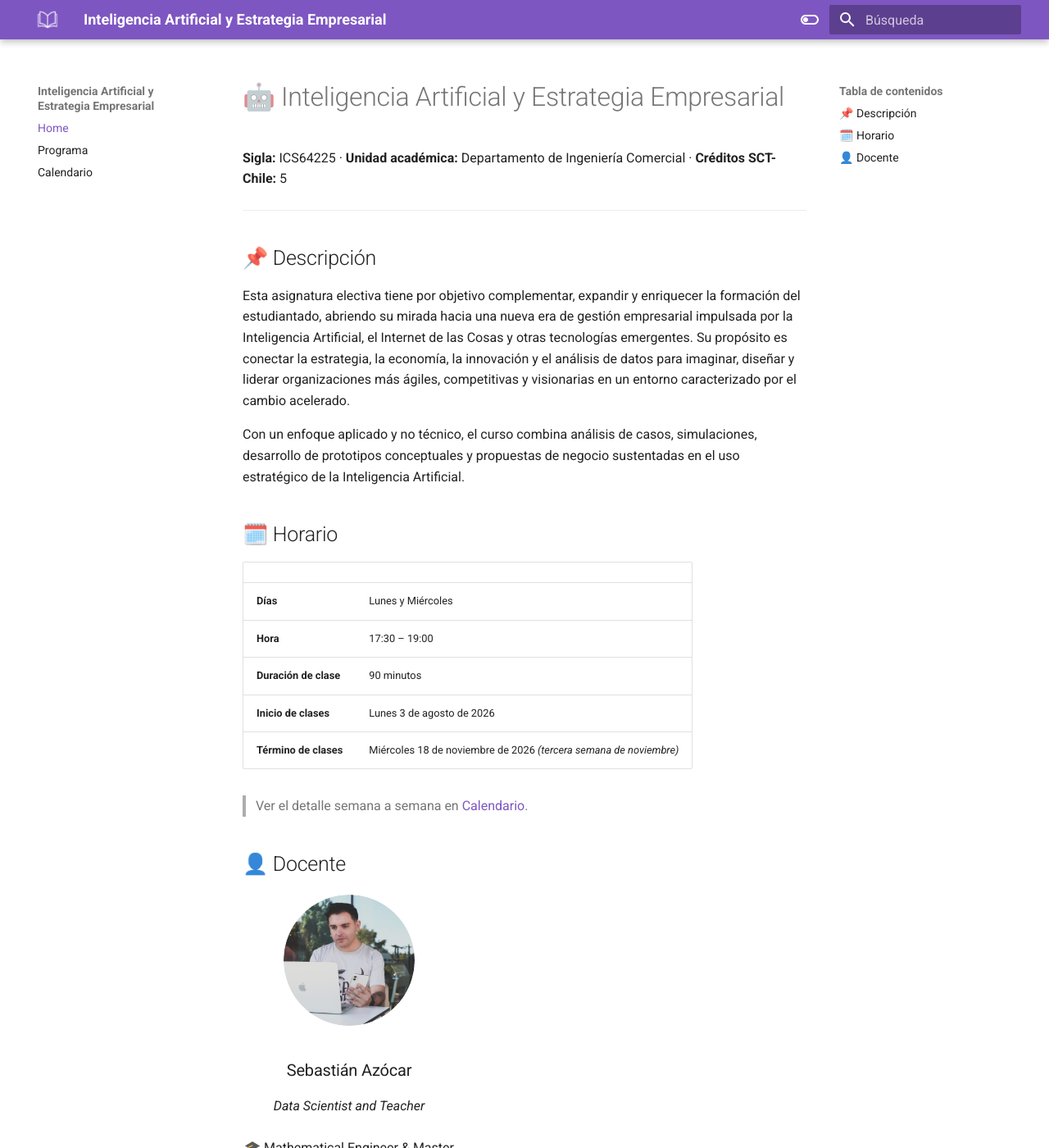
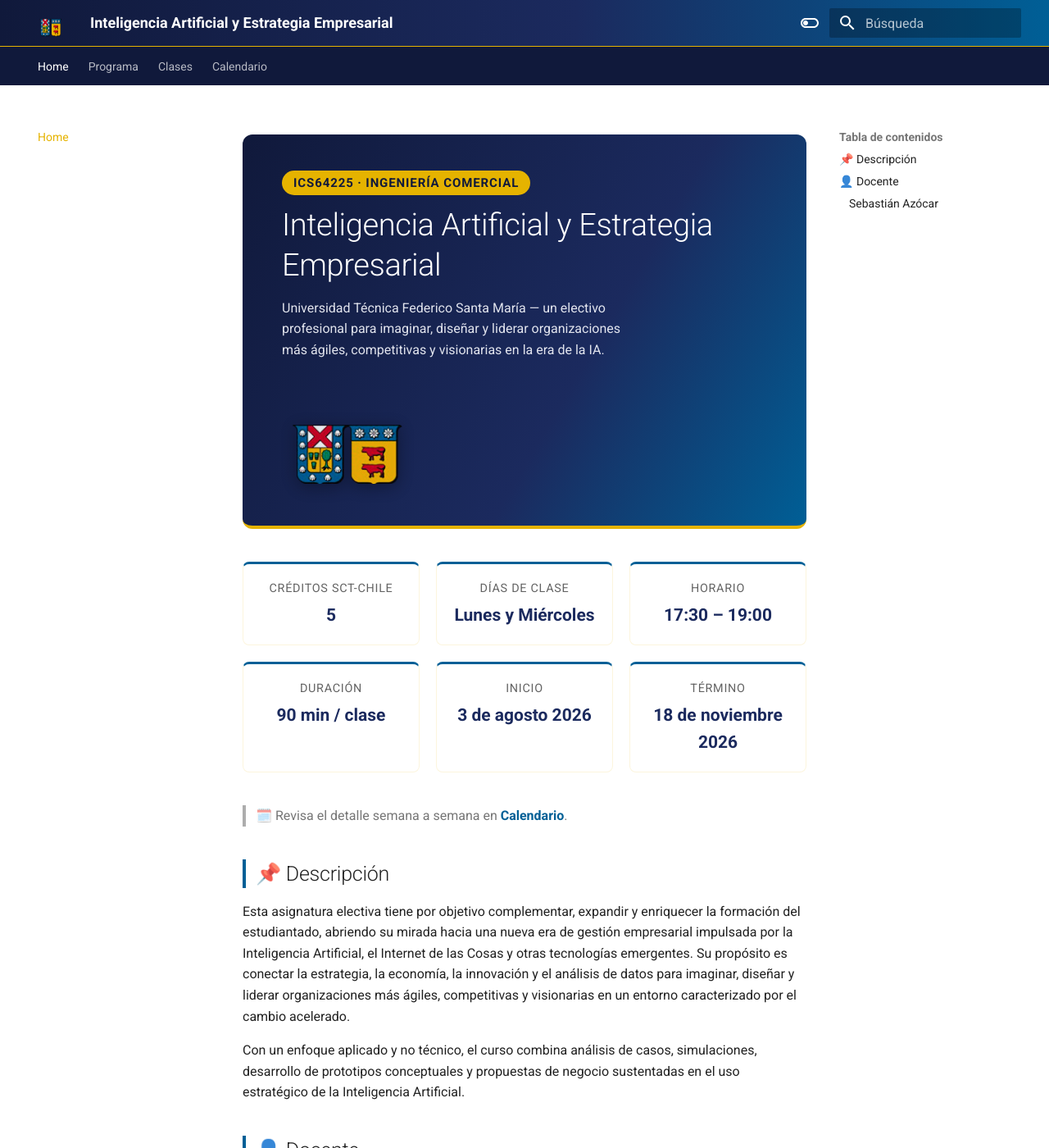
Before and after one commit to hizocar/ia-course-usm, an MkDocs documentation site: the page built from docs/index.md, in a window 1280 px wide and 1400 px high. Shown: the whole window at 82% size. Built offline with MkDocs 1.6.1 and Material for MkDocs 9.7.7, drawn with Linux system fonts in a browser that asks for light colours; some of the changed text lies outside the part shown.

Commit message:
Add Class 1 & 2 content and rebrand site with UTFSM institutional colors
- Add docs/clases/clase1.md and clase2.md (first two sessions, week 1)
  with objectives, 90-min agenda, content, in-class activity and reading.
- Replace generic logo with the real USM shield (extracted from the
  official syllabus PDF) as site logo/favicon.
- Add docs/stylesheets/extra.css overriding Material's palette with
  colors sampled from the official USM crest/seal (navy, blue, gold,
  crimson), plus a hero banner, fact cards and session badges.

Co-Authored-By: Claude Sonnet 5 <noreply@anthropic.com>

```diff
--- a/docs/index.md
+++ b/docs/index.md
@@ -1,8 +1,23 @@
-# 🤖 Inteligencia Artificial y Estrategia Empresarial
+<div class="usm-hero" markdown>
+<div>
+<span class="usm-hero-tag">ICS64225 · Ingeniería Comercial</span>
+<h1>Inteligencia Artificial y Estrategia Empresarial</h1>
+<p>Universidad Técnica Federico Santa María — un electivo profesional para imaginar, diseñar y
+liderar organizaciones más ágiles, competitivas y visionarias en la era de la IA.</p>
+</div>
+<img src="images/usm_shield.png" alt="Escudo Universidad Técnica Federico Santa María">
+</div>
 
-**Sigla:** ICS64225 · **Unidad académica:** Departamento de Ingeniería Comercial · **Créditos SCT-Chile:** 5
+<div class="usm-facts" markdown>
+<div class="usm-fact"><span class="usm-fact-label">Créditos SCT-Chile</span><span class="usm-fact-value">5</span></div>
+<div class="usm-fact"><span class="usm-fact-label">Días de clase</span><span class="usm-fact-value">Lunes y Miércoles</span></div>
+<div class="usm-fact"><span class="usm-fact-label">Horario</span><span class="usm-fact-value">17:30 – 19:00</span></div>
+<div class="usm-fact"><span class="usm-fact-label">Duración</span><span class="usm-fact-value">90 min / clase</span></div>
+<div class="usm-fact"><span class="usm-fact-label">Inicio</span><span class="usm-fact-value">3 de agosto 2026</span></div>
+<div class="usm-fact"><span class="usm-fact-label">Término</span><span class="usm-fact-value">18 de noviembre 2026</span></div>
+</div>
 
----
+> 🗓️ Revisa el detalle semana a semana en [**Calendario**](calendario.md).
 
 ## 📌 Descripción
 
@@ -17,31 +32,21 @@ Con un enfoque aplicado y no técnico, el curso combina análisis de casos, simu
 de prototipos conceptuales y propuestas de negocio sustentadas en el uso estratégico de la
 Inteligencia Artificial.
 
-## 🗓️ Horario
-
-| | |
-|---|---|
-| **Días** | Lunes y Miércoles |
-| **Hora** | 17:30 – 19:00 |
-| **Duración de clase** | 90 minutos |
-| **Inicio de clases** | Lunes 3 de agosto de 2026 |
-| **Término de clases** | Miércoles 18 de noviembre de 2026 *(tercera semana de noviembre)* |
-
-> Ver el detalle semana a semana en [Calendario](calendario.md).
-
 ## 👤 Docente
 
-<div style="display:flex; gap:40px; align-items:flex-start; flex-wrap:wrap; margin-top:1rem;">
-  <div style="text-align:center; max-width:260px;">
-    <img src="images/perfil_seba.png" alt="Sebastián Azócar" style="border-radius:50%; width:160px; height:160px; object-fit:cover;">
-    <h3>Sebastián Azócar</h3>
-    <em>Data Scientist and Teacher</em><br><br>
-    🎓 Mathematical Engineer &amp; Master in Data Science<br>
-    🔗 <a href="https://www.linkedin.com/in/sebasti%C3%A1n-az%C3%B3car/">LinkedIn</a>
-  </div>
+<div class="usm-card-grid" markdown>
+<div class="usm-card" markdown>
+<img src="images/perfil_seba.png" alt="Sebastián Azócar" style="border-radius:50%; width:120px; height:120px; object-fit:cover;">
+
+### Sebastián Azócar
+*Data Scientist and Teacher*
+
+🎓 Mathematical Engineer & Master in Data Science
+🔗 [LinkedIn](https://www.linkedin.com/in/sebasti%C3%A1n-az%C3%B3car/)
+</div>
 </div>
 
 ---
 
 > 📚 Revisa el [Programa de la asignatura](programa.md) para conocer resultados de aprendizaje,
-> contenidos, evaluación y bibliografía.
+> contenidos, evaluación y bibliografía, o entra directo a las [Clases](clases/clases.md).
--- /dev/null
+++ b/docs/stylesheets/extra.css
@@ -0,0 +1,246 @@
+/* ==========================================================================
+   Paleta institucional UTFSM
+   Colores extraídos del escudo y timbre oficiales de la Universidad Técnica
+   Federico Santa María (Dirección General de Docencia).
+   ========================================================================== */
+:root,
+[data-md-color-scheme="default"] {
+  --usm-navy: #1b2a5e;
+  --usm-navy-dark: #10193b;
+  --usm-blue: #005f96;
+  --usm-gold: #e5b300;
+  --usm-red: #b30828;
+
+  --md-primary-fg-color: var(--usm-navy);
+  --md-primary-fg-color--light: var(--usm-blue);
+  --md-primary-fg-color--dark: var(--usm-navy-dark);
+  --md-accent-fg-color: var(--usm-gold);
+  --md-accent-fg-color--transparent: #e5b30022;
+  --md-typeset-a-color: var(--usm-blue);
+}
+
+[data-md-color-scheme="slate"] {
+  --usm-navy: #24356e;
+  --usm-navy-dark: #0c1330;
+  --usm-blue: #3d9bd6;
+  --usm-gold: #f2c334;
+  --usm-red: #e15268;
+
+  --md-primary-fg-color: var(--usm-navy-dark);
+  --md-primary-fg-color--light: var(--usm-navy);
+  --md-primary-fg-color--dark: #080d1f;
+  --md-accent-fg-color: var(--usm-gold);
+  --md-typeset-a-color: var(--usm-blue);
+  --md-default-bg-color: #10142a;
+}
+
+/* Header / topbar -------------------------------------------------------- */
+.md-header {
+  background: linear-gradient(90deg, var(--usm-navy-dark) 0%, var(--usm-navy) 55%, var(--usm-blue) 100%);
+  box-shadow: 0 1px 0 var(--usm-gold);
+}
+
+.md-tabs {
+  background-color: var(--usm-navy-dark);
+}
+
+.md-header__button.md-logo img,
+.md-header__button.md-logo svg {
+  height: 1.6rem;
+  width: 1.6rem;
+}
+
+/* Gold accent underline on active tabs/links */
+.md-tabs__link--active,
+.md-nav__link--active {
+  color: var(--usm-gold) !important;
+}
+
+.md-typeset a:hover {
+  color: var(--usm-gold);
+}
+
+/* Footer ------------------------------------------------------------------ */
+.md-footer {
+  background-color: var(--usm-navy-dark);
+}
+
+.md-footer-meta {
+  background-color: var(--usm-navy-dark);
+}
+
+/* Headings ----------------------------------------------------------------*/
+.md-typeset h1 {
+  color: var(--usm-navy);
+  border-bottom: 3px solid var(--usm-gold);
+  padding-bottom: 0.3rem;
+}
+
+[data-md-color-scheme="slate"] .md-typeset h1 {
+  color: #eef1fb;
+}
+
+.md-typeset h2 {
+  border-left: 4px solid var(--usm-blue);
+  padding-left: 0.6rem;
+}
+
+/* Tables -------------------------------------------------------------------*/
+.md-typeset table:not([class]) th {
+  background-color: var(--usm-navy);
+  color: #ffffff;
+}
+
+.md-typeset table:not([class]) tr:nth-child(even) {
+  background-color: var(--md-accent-fg-color--transparent);
+}
+
+/* Admonitions tuned to the palette ------------------------------------------*/
+.md-typeset .admonition.note,
+.md-typeset .note > .admonition-title {
+  border-color: var(--usm-blue);
+}
+.md-typeset .note > .admonition-title::before {
+  background-color: var(--usm-blue);
+}
+
+.md-typeset .admonition.warning,
+.md-typeset .warning > .admonition-title {
+  border-color: var(--usm-gold);
+}
+.md-typeset .warning > .admonition-title::before {
+  background-color: var(--usm-gold);
+}
+
+/* ==========================================================================
+   Hero banner (home page)
+   ========================================================================== */
+.usm-hero {
+  display: flex;
+  align-items: center;
+  justify-content: space-between;
+  gap: 2rem;
+  flex-wrap: wrap;
+  background: linear-gradient(120deg, var(--usm-navy-dark) 0%, var(--usm-navy) 60%, var(--usm-blue) 100%);
+  color: #f3f5fb;
+  border-radius: 12px;
+  padding: 2.2rem 2.4rem;
+  margin: 0.5rem 0 2rem 0;
+  border-bottom: 4px solid var(--usm-gold);
+}
+
+.usm-hero h1 {
+  color: #ffffff !important;
+  border-bottom: none !important;
+  margin: 0 0 0.4rem 0;
+  font-size: 1.9rem;
+}
+
+.usm-hero p {
+  margin: 0;
+  opacity: 0.92;
+  max-width: 46ch;
+}
+
+.usm-hero .usm-hero-tag {
+  display: inline-block;
+  margin-bottom: 0.6rem;
+  padding: 0.15rem 0.7rem;
+  border-radius: 999px;
+  background: var(--usm-gold);
+  color: var(--usm-navy-dark);
+  font-weight: 700;
+  font-size: 0.75rem;
+  letter-spacing: 0.06em;
+  text-transform: uppercase;
+}
+
+.usm-hero img {
+  height: 110px;
+  width: auto;
+  filter: drop-shadow(0 4px 10px rgba(0, 0, 0, 0.35));
+}
+
+/* Info strip / key facts ---------------------------------------------------*/
+.usm-facts {
+  display: grid;
+  grid-template-columns: repeat(auto-fit, minmax(160px, 1fr));
+  gap: 1rem;
+  margin: 1.5rem 0 2rem 0;
+}
+
+.usm-fact {
+  background: var(--md-default-bg-color);
+  border: 1px solid var(--md-accent-fg-color--transparent);
+  border-top: 3px solid var(--usm-blue);
+  border-radius: 8px;
+  padding: 0.9rem 1rem;
+  text-align: center;
+}
+
+.usm-fact .usm-fact-label {
+  display: block;
+  font-size: 0.72rem;
+  text-transform: uppercase;
+  letter-spacing: 0.05em;
+  opacity: 0.7;
+  margin-bottom: 0.25rem;
+}
+
+.usm-fact .usm-fact-value {
+  display: block;
+  font-weight: 700;
+  font-size: 1.05rem;
+  color: var(--usm-navy);
+}
+
+[data-md-color-scheme="slate"] .usm-fact .usm-fact-value {
+  color: #eef1fb;
+}
+
+/* Card grid (docente, unidades, etc.) ---------------------------------------*/
+.usm-card-grid {
+  display: grid;
+  grid-template-columns: repeat(auto-fit, minmax(220px, 1fr));
+  gap: 1.2rem;
+  margin: 1.5rem 0;
+}
+
+.usm-card {
+  border: 1px solid var(--md-accent-fg-color--transparent);
+  border-radius: 10px;
+  padding: 1.2rem 1.3rem;
+  background: var(--md-default-bg-color);
+  border-top: 4px solid var(--usm-gold);
+}
+
+.usm-card h3 {
+  margin-top: 0;
+  color: var(--usm-navy);
+}
+
+[data-md-color-scheme="slate"] .usm-card h3 {
+  color: #eef1fb;
+}
+
+/* Class session header badge -------------------------------------------------*/
+.usm-session-meta {
+  display: flex;
+  gap: 0.6rem;
+  flex-wrap: wrap;
+  margin: 0.6rem 0 1.4rem 0;
+}
+
+.usm-session-meta span {
+  background: var(--usm-navy);
+  color: #fff;
+  border-radius: 6px;
+  padding: 0.25rem 0.7rem;
+  font-size: 0.8rem;
+  font-weight: 600;
+}
+
+.usm-session-meta span.usm-tag-gold {
+  background: var(--usm-gold);
+  color: var(--usm-navy-dark);
+}
--- a/mkdocs.yml
+++ b/mkdocs.yml
@@ -21,11 +21,12 @@ markdown_extensions:
 theme:
   name: material
   language: es
-  logo: images/logo.bmp
-  favicon: images/logo_python.svg
+  logo: images/usm_shield.png
+  favicon: images/usm_favicon.png
   features:
     - navigation.instant
     - navigation.top
+    - navigation.tabs
     - content.code.annotate
     - search.suggest
     - search.highlight
@@ -33,8 +34,8 @@ theme:
     # Light mode
     - media: '(prefers-color-scheme: light)'
       scheme: default
-      primary: deep purple
-      accent: purple
+      primary: indigo
+      accent: amber
       toggle:
         icon: material/toggle-switch-off-outline
         name: Switch to dark mode
@@ -42,11 +43,15 @@ theme:
     # Dark mode
     - media: '(prefers-color-scheme: dark)'
       scheme: slate
-      primary: deep purple
-      accent: purple
+      primary: indigo
+      accent: amber
       toggle:
         icon: material/toggle-switch
         name: Switch to light mode
+
+# Extra CSS
+extra_css:
+  - stylesheets/extra.css
 
 # Customization
 extra:
@@ -62,4 +67,8 @@ plugins:
 nav:
   - Home: index.md
   - Programa: programa.md
+  - Clases:
+      - clases/clases.md
+      - "Clase 1 · Presentación e Introducción a la IA": clases/clase1.md
+      - "Clase 2 · Machine Learning para Negocios": clases/clase2.md
   - Calendario: calendario.md
```
Also changed, not shown: docs/clases/clase1.md (added, +102 -0 lines), docs/clases/clase2.md (added, +103 -0 lines), docs/clases/clases.md (added, +24 -0 lines), docs/images/logo.bmp (deleted), docs/images/logo_python.svg (deleted), docs/images/usm_favicon.png (added), docs/images/usm_shield.png (added).
